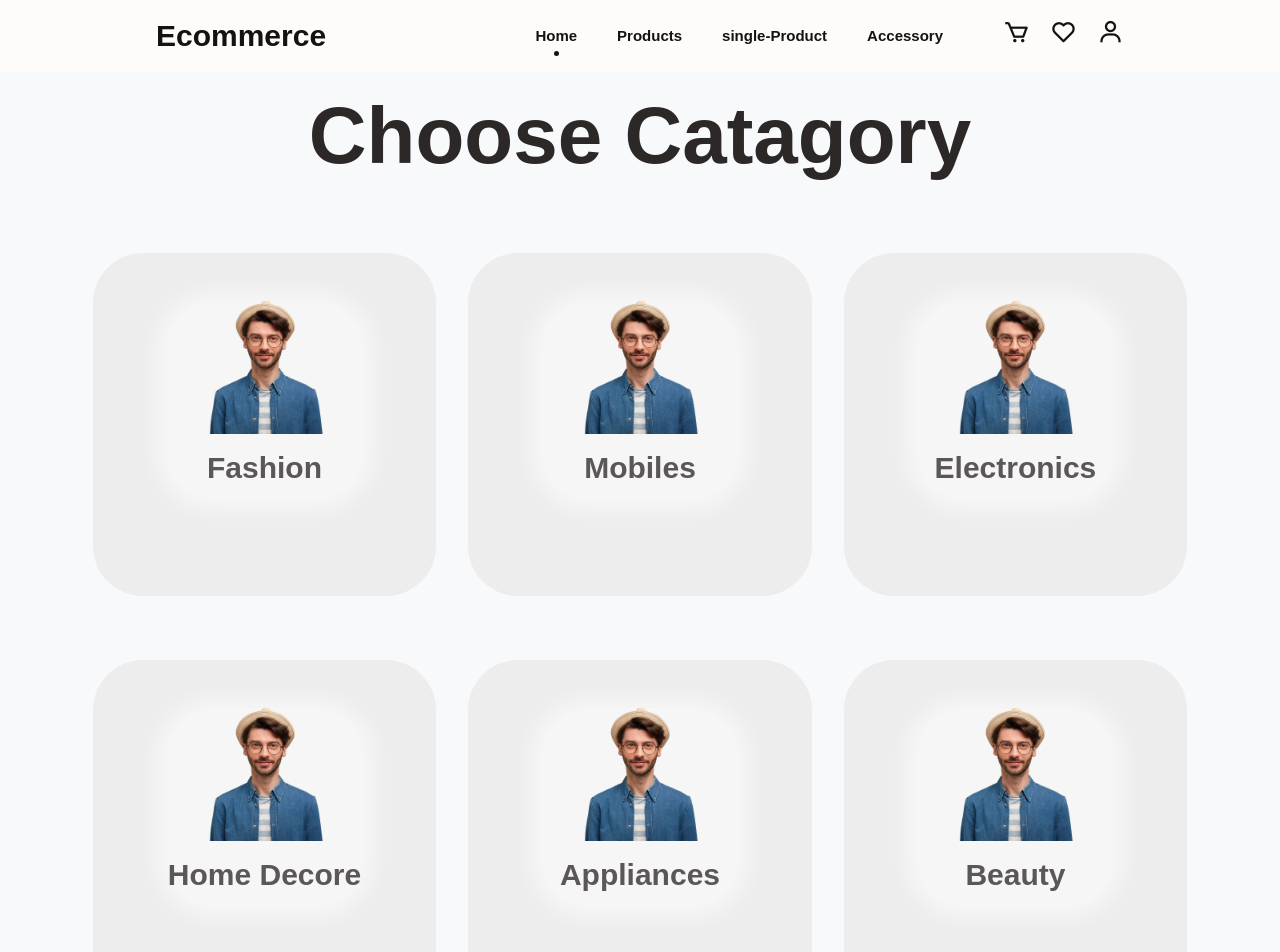
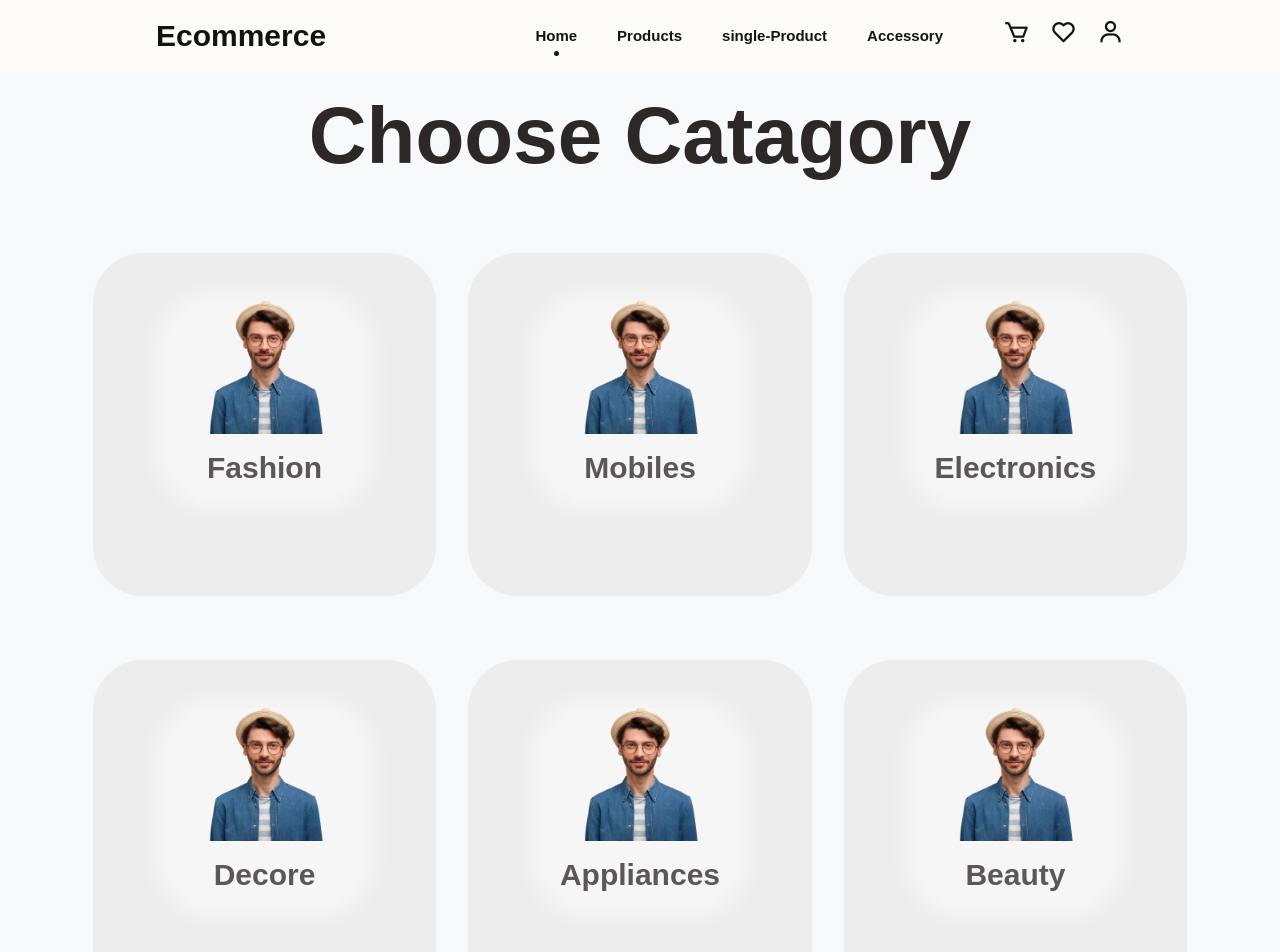
Before and after one commit to AKHILESHPATIDAR01/MajorProjectAkhilNS, a React (Create React App) app: page / in a window 1280 px wide. Shown: the top 952 px of the page. Built offline with nearby package versions, Linux system fonts and the light colour scheme.

Commit message:
Update Catagory_data.js

```diff
--- a/src/Data/Catagory_data.js
+++ b/src/Data/Catagory_data.js
@@ -16,7 +16,7 @@ const catagory_data = [
     },
     {
         id: 4,
-        catagory_name: "Home Decore",
+        catagory_name: "Decore",
         thumb: "./images/banner.png",
     },
     {
```
